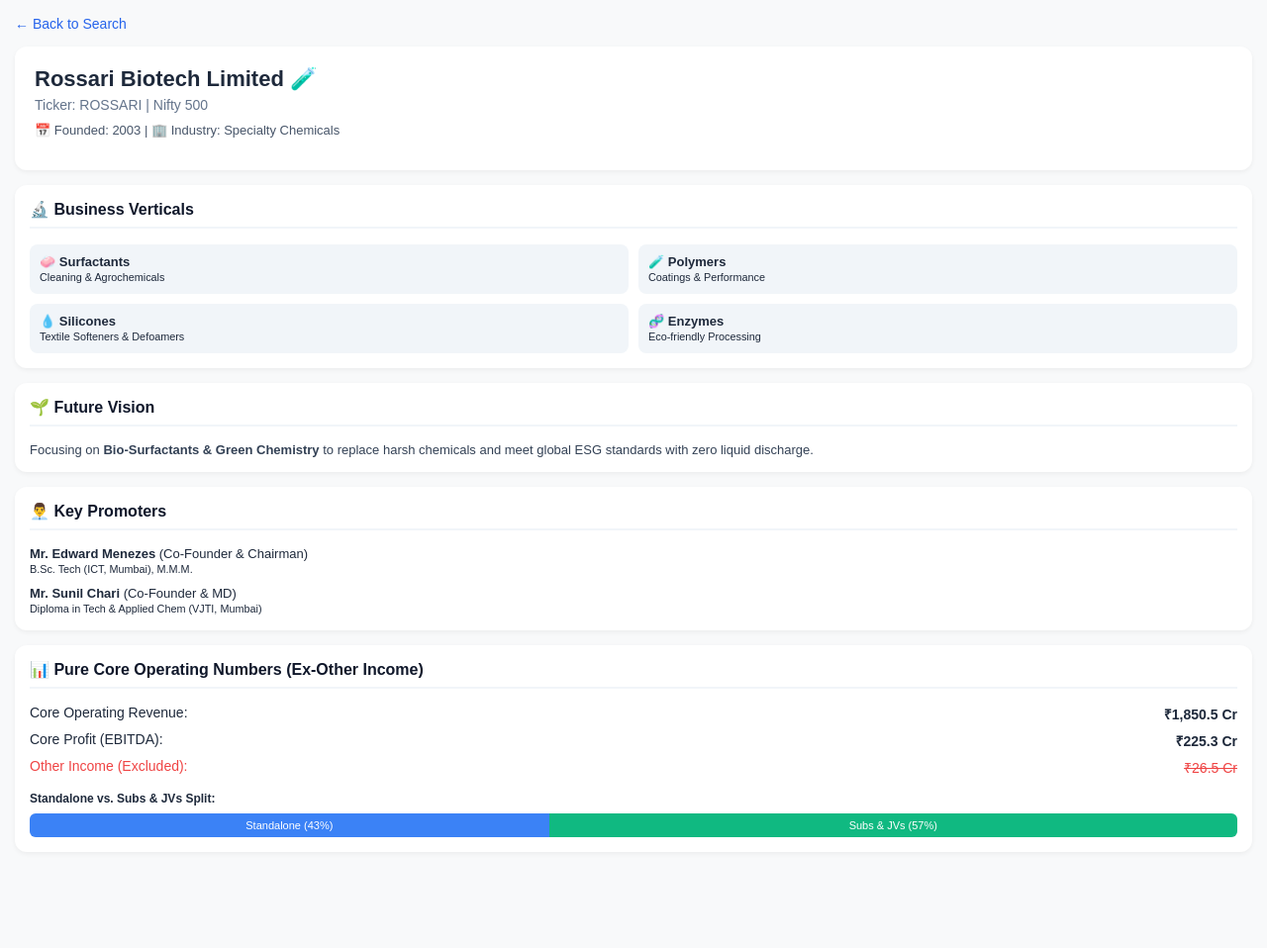
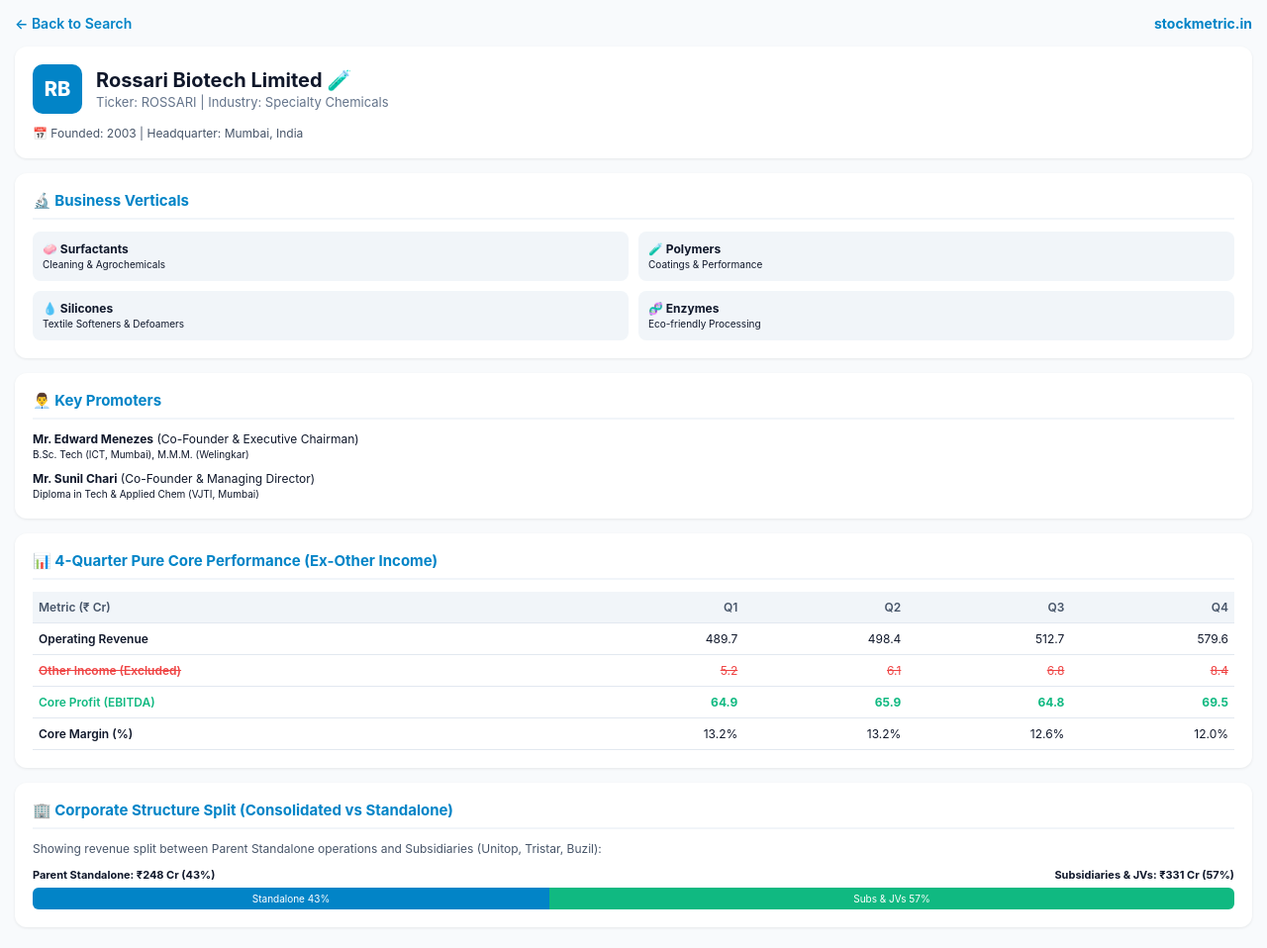
Before and after one commit to nagoorbashashaik96-commits/stockmetric.in, a plain HTML site: page rossari.html in a window 1280 px wide. Shown: the whole page at 99% size. Before the commit the page ends 891 px from the top, so only its background shows below. Drawn offline with Linux system fonts and the light colour scheme.

Commit message:
Update rossari.html

```diff
--- a/rossari.html
+++ b/rossari.html
@@ -1,34 +1,55 @@
+
 <!DOCTYPE html>
 <html lang="en">
 <head>
   <meta charset="UTF-8">
   <meta name="viewport" content="width=device-width, initial-scale=1.0">
-  <title>Rossari Biotech - StockMetric.in</title>
+  <title>Rossari Biotech - stockmetric.in</title>
   <style>
-    body { font-family: sans-serif; background: #f8f9fa; margin: 0; padding: 15px; color: #1e293b; }
-    .header { background: white; padding: 20px; border-radius: 12px; box-shadow: 0 2px 5px rgba(0,0,0,0.05); margin-bottom: 15px; }
-    h1 { margin: 0 0 5px 0; font-size: 22px; }
-    .ticker { color: #64748b; font-size: 14px; }
-    .card { background: white; padding: 15px; border-radius: 12px; box-shadow: 0 2px 5px rgba(0,0,0,0.05); margin-bottom: 15px; }
-    h3 { margin-top: 0; font-size: 16px; color: #0f172a; border-bottom: 2px solid #f1f5f9; padding-bottom: 8px; }
+    body { font-family: -apple-system, BlinkMacSystemFont, "Segoe UI", Roboto, sans-serif; background: #f8fafc; margin: 0; padding: 15px; color: #0f172a; }
+    .nav-bar { display: flex; justify-content: space-between; align-items: center; margin-bottom: 15px; }
+    .back-link { text-decoration: none; color: #0284c7; font-weight: 600; font-size: 14px; }
+    .card { background: white; padding: 18px; border-radius: 12px; box-shadow: 0 1px 3px rgba(0,0,0,0.08); margin-bottom: 15px; }
+    .company-header { display: flex; align-items: center; gap: 14px; }
+    .company-logo { width: 50px; height: 50px; background: #0284c7; color: white; border-radius: 10px; display: flex; align-items: center; justify-content: center; font-weight: 800; font-size: 20px; }
+    h1 { margin: 0; font-size: 20px; }
+    .ticker { color: #64748b; font-size: 13px; margin-top: 2px; }
+    h3 { margin-top: 0; font-size: 15px; color: #0284c7; border-bottom: 2px solid #f1f5f9; padding-bottom: 8px; margin-bottom: 12px; }
     .vertical-grid { display: grid; grid-template-columns: 1fr 1fr; gap: 10px; }
-    .vertical-item { background: #f1f5f9; padding: 10px; border-radius: 8px; font-size: 13px; }
-    .metric-row { display: flex; justify-content: space-between; margin: 8px 0; font-size: 14px; }
-    .bar-container { display: flex; background: #e2e8f0; border-radius: 6px; overflow: hidden; height: 24px; margin-top: 8px; }
-    .bar-standalone { background: #3b82f6; color: white; text-align: center; font-size: 11px; line-height: 24px; }
-    .bar-subs { background: #10b981; color: white; text-align: center; font-size: 11px; line-height: 24px; }
-    .back-link { display: inline-block; margin-bottom: 15px; text-decoration: none; color: #2563eb; font-weight: 500; font-size: 14px; }
+    .vertical-item { background: #f1f5f9; padding: 10px; border-radius: 8px; font-size: 12px; }
+
+    /* 4-Quarter Financial Table Styling */
+    .table-container { overflow-x: auto; margin-top: 10px; }
+    table { width: 100%; border-collapse: collapse; font-size: 12px; text-align: right; }
+    th, td { padding: 8px 6px; border-bottom: 1px solid #e2e8f0; }
+    th { background: #f1f5f9; text-align: right; color: #475569; font-weight: 600; }
+    th:first-child, td:first-child { text-align: left; font-weight: 600; }
+    .highlight-red { color: #ef4444; text-decoration: line-through; }
+    .highlight-green { color: #10b981; font-weight: bold; }
+
+    /* Bar Styling */
+    .bar-container { display: flex; background: #e2e8f0; border-radius: 6px; overflow: hidden; height: 22px; margin-top: 6px; }
+    .bar-standalone { background: #0284c7; color: white; text-align: center; font-size: 10px; line-height: 22px; }
+    .bar-subs { background: #10b981; color: white; text-align: center; font-size: 10px; line-height: 22px; }
   </style>
 </head>
 <body>
 
-  <a href="index.html" class="back-link">← Back to Search</a>
+  <div class="nav-bar">
+    <a href="index.html" class="back-link">← Back to Search</a>
+    <span style="font-weight: 700; color: #0284c7; font-size: 14px;">stockmetric.in</span>
+  </div>
 
-  <!-- Company Header -->
-  <div class="header">
-    <h1>Rossari Biotech Limited 🧪</h1>
-    <div class="ticker">Ticker: ROSSARI | Nifty 500</div>
-    <p style="font-size: 13px; color: #475569; margin-top: 10px;">📅 Founded: 2003 | 🏢 Industry: Specialty Chemicals</p>
+  <!-- Company Header & Logo -->
+  <div class="card">
+    <div class="company-header">
+      <div class="company-logo">RB</div>
+      <div>
+        <h1>Rossari Biotech Limited 🧪</h1>
+        <div class="ticker">Ticker: ROSSARI | Industry: Specialty Chemicals</div>
+      </div>
+    </div>
+    <p style="font-size: 12px; color: #475569; margin: 12px 0 0 0;">📅 Founded: 2003 | Headquarter: Mumbai, India</p>
   </div>
 
   <!-- Business Verticals -->
@@ -42,30 +63,75 @@
     </div>
   </div>
 
-  <!-- Future Vision -->
-  <div class="card">
-    <h3>🌱 Future Vision</h3>
-    <p style="font-size: 13px; color: #334155; margin: 0;">Focusing on <b>Bio-Surfactants & Green Chemistry</b> to replace harsh chemicals and meet global ESG standards with zero liquid discharge.</p>
-  </div>
-
   <!-- Promoters Info -->
   <div class="card">
     <h3>👨‍💼 Key Promoters</h3>
-    <p style="font-size: 13px; margin: 5px 0;"><b>Mr. Edward Menezes</b> (Co-Founder & Chairman)<br><small>B.Sc. Tech (ICT, Mumbai), M.M.M.</small></p>
-    <p style="font-size: 13px; margin: 10px 0 0 0;"><b>Mr. Sunil Chari</b> (Co-Founder & MD)<br><small>Diploma in Tech & Applied Chem (VJTI, Mumbai)</small></p>
+    <p style="font-size: 12px; margin: 4px 0;"><b>Mr. Edward Menezes</b> (Co-Founder & Executive Chairman)<br><small>B.Sc. Tech (ICT, Mumbai), M.M.M. (Welingkar)</small></p>
+    <p style="font-size: 12px; margin: 10px 0 0 0;"><b>Mr. Sunil Chari</b> (Co-Founder & Managing Director)<br><small>Diploma in Tech & Applied Chem (VJTI, Mumbai)</small></p>
   </div>
 
-  <!-- Pure Financials & Pictographs -->
+  <!-- 4-Quarter Financial Comparison Table -->
   <div class="card">
-    <h3>📊 Pure Core Operating Numbers (Ex-Other Income)</h3>
-    <div class="metric-row"><span>Core Operating Revenue:</span> <b>₹1,850.5 Cr</b></div>
-    <div class="metric-row"><span>Core Profit (EBITDA):</span> <b>₹225.3 Cr</b></div>
-    <div class="metric-row" style="color: #ef4444;"><span>Other Income (Excluded):</span> <s>₹26.5 Cr</s></div>
+    <h3>📊 4-Quarter Pure Core Performance (Ex-Other Income)</h3>
+    <div class="table-container">
+      <table>
+        <thead>
+          <tr>
+            <th>Metric (₹ Cr)</th>
+            <th>Q1</th>
+            <th>Q2</th>
+            <th>Q3</th>
+            <th>Q4</th>
+          </tr>
+        </thead>
+        <tbody>
+          <tr>
+            <td>Operating Revenue</td>
+            <td>489.7</td>
+            <td>498.4</td>
+            <td>512.7</td>
+            <td>579.6</td>
+          </tr>
+          <tr class="highlight-red">
+            <td>Other Income (Excluded)</td>
+            <td>5.2</td>
+            <td>6.1</td>
+            <td>6.8</td>
+            <td>8.4</td>
+          </tr>
+          <tr class="highlight-green">
+            <td>Core Profit (EBITDA)</td>
+            <td>64.9</td>
+            <td>65.9</td>
+            <td>64.8</td>
+            <td>69.5</td>
+          </tr>
+          <tr>
+            <td>Core Margin (%)</td>
+            <td>13.2%</td>
+            <td>13.2%</td>
+            <td>12.6%</td>
+            <td>12.0%</td>
+          </tr>
+        </tbody>
+      </table>
+    </div>
+  </div>
 
-    <p style="font-size: 12px; font-weight: bold; margin: 15px 0 5px 0;">Standalone vs. Subs & JVs Split:</p>
-    <div class="bar-container">
-      <div class="bar-standalone" style="width: 43%;">Standalone (43%)</div>
-      <div class="bar-subs" style="width: 57%;">Subs & JVs (57%)</div>
+  <!-- Standalone vs Subsidiaries Contribution -->
+  <div class="card">
+    <h3>🏢 Corporate Structure Split (Consolidated vs Standalone)</h3>
+    <p style="font-size: 12px; color: #475569; margin-top: 0;">Showing revenue split between Parent Standalone operations and Subsidiaries (Unitop, Tristar, Buzil):</p>
+
+    <div style="margin-top: 10px;">
+      <div style="font-size: 11px; font-weight: bold; display: flex; justify-content: space-between;">
+        <span>Parent Standalone: ₹248 Cr (43%)</span>
+        <span>Subsidiaries & JVs: ₹331 Cr (57%)</span>
+      </div>
+      <div class="bar-container">
+        <div class="bar-standalone" style="width: 43%;">Standalone 43%</div>
+        <div class="bar-subs" style="width: 57%;">Subs & JVs 57%</div>
+      </div>
     </div>
   </div>
 
```
